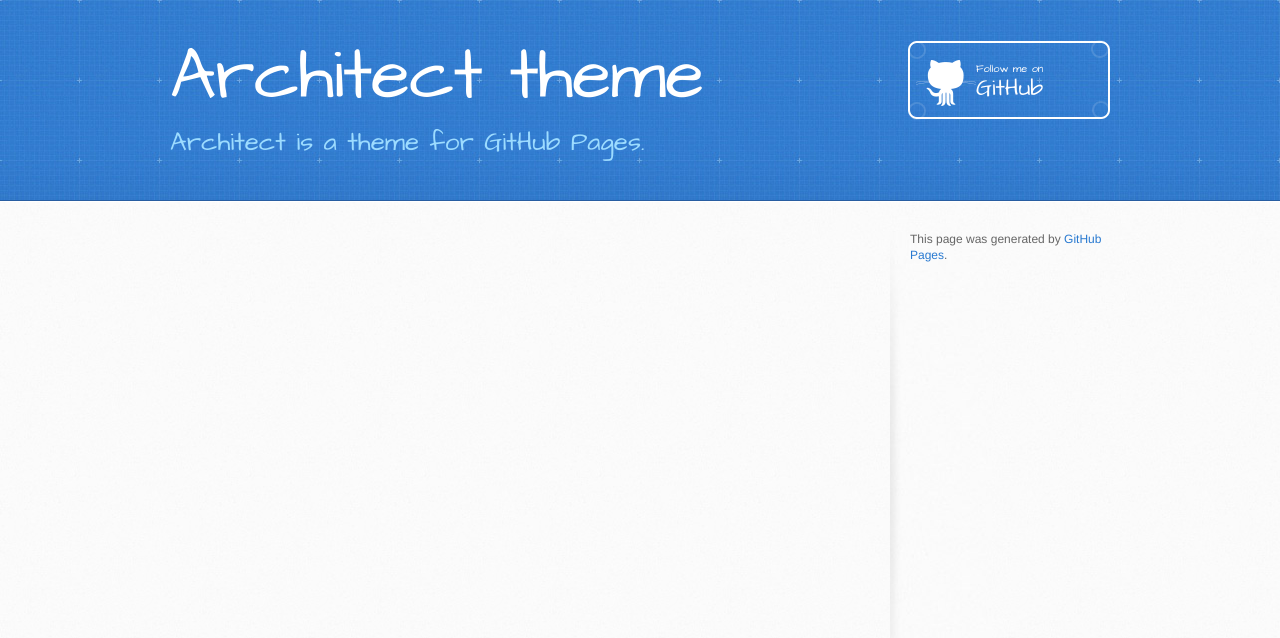
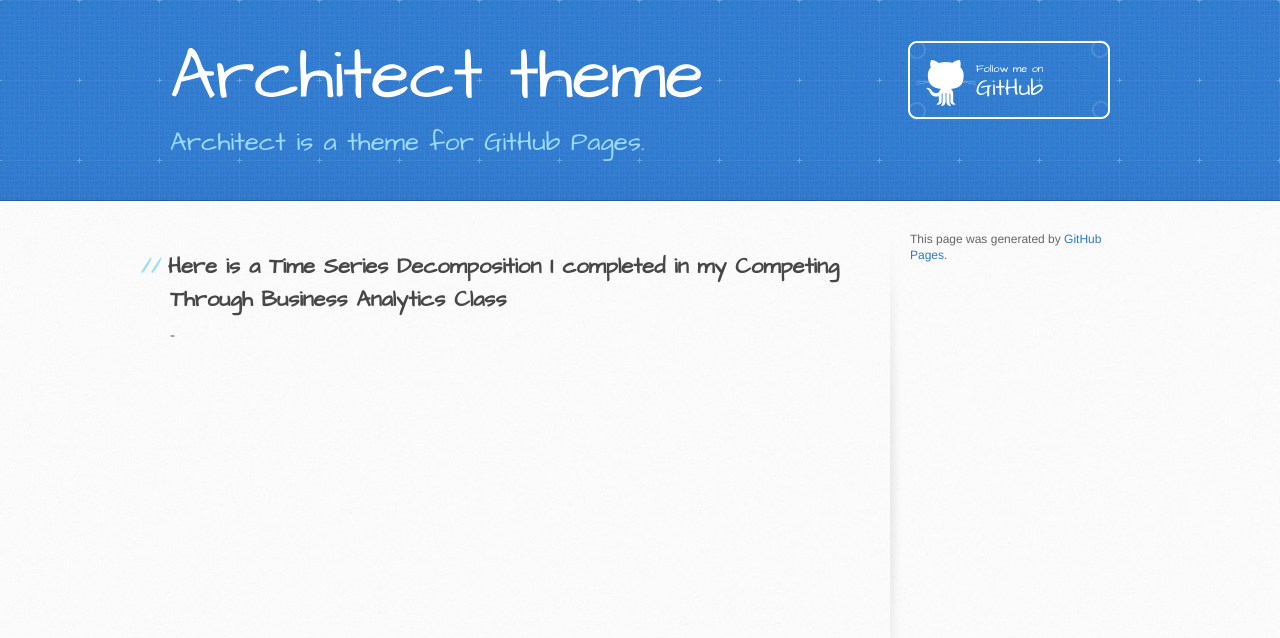
Before and after one commit to TJSWLWM/TJSWLWM.github.io, a Jekyll site: the page built from timeseries/index.md, in a window 1280 px wide. Shown: the top 638 px of the page. Built offline with Jekyll 4.4.1, drawn with Linux system fonts in a browser that asks for light colours; our own code applies the rules of GitHub Pages for plain Markdown files.

Commit message:
Update index.md

```diff
--- a/timeseries/index.md
+++ b/timeseries/index.md
@@ -2,3 +2,6 @@
 title: Time Series Decomposition
 description: sharing classwork
 ---
+Here is a Time Series Decomposition I completed in my Competing Through Business Analytics Class
+-
+-
```
